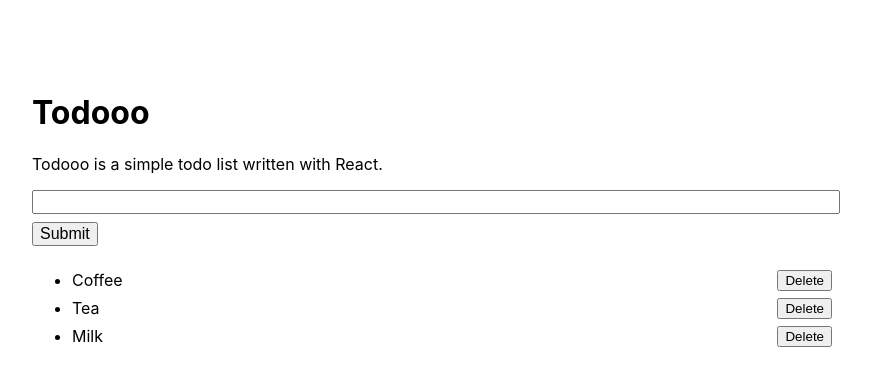
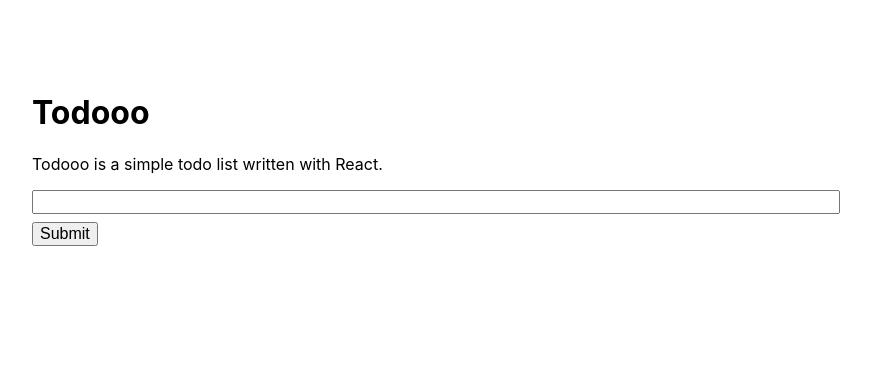
Before and after one commit to meisheep/todooo, a React (Create React App) app: page / in a window 1280 px wide. Shown: the top 386 px of the page, without its empty margins (208-1079 px from the left). Built offline with nearby package versions, Linux system fonts and the light colour scheme.

Commit message:
undo state and prop for todo list

```diff
--- a/src/App.js
+++ b/src/App.js
@@ -27,7 +27,7 @@ class App extends Component {
         <p>Todooo is a simple todo list written with React.</p>
         <input />
         <button type="button">Submit</button>
-        <TodoList items={this.state.items} />
+        <TodoList />
       </div>
     );
   }
--- a/src/TodoList.js
+++ b/src/TodoList.js
@@ -1,16 +1,8 @@
 import React from 'react';
 
 const TodoList = (props) => {
-  const { items } = props;
-  const todoListItems = items.map((item) => (
-    <li key={item.pk}>
-      {item.val}
-      <button type="button">Delete</button>
-    </li>
-  ));
   return (
     <ul>
-      {todoListItems}
     </ul>
   );
 };
```
